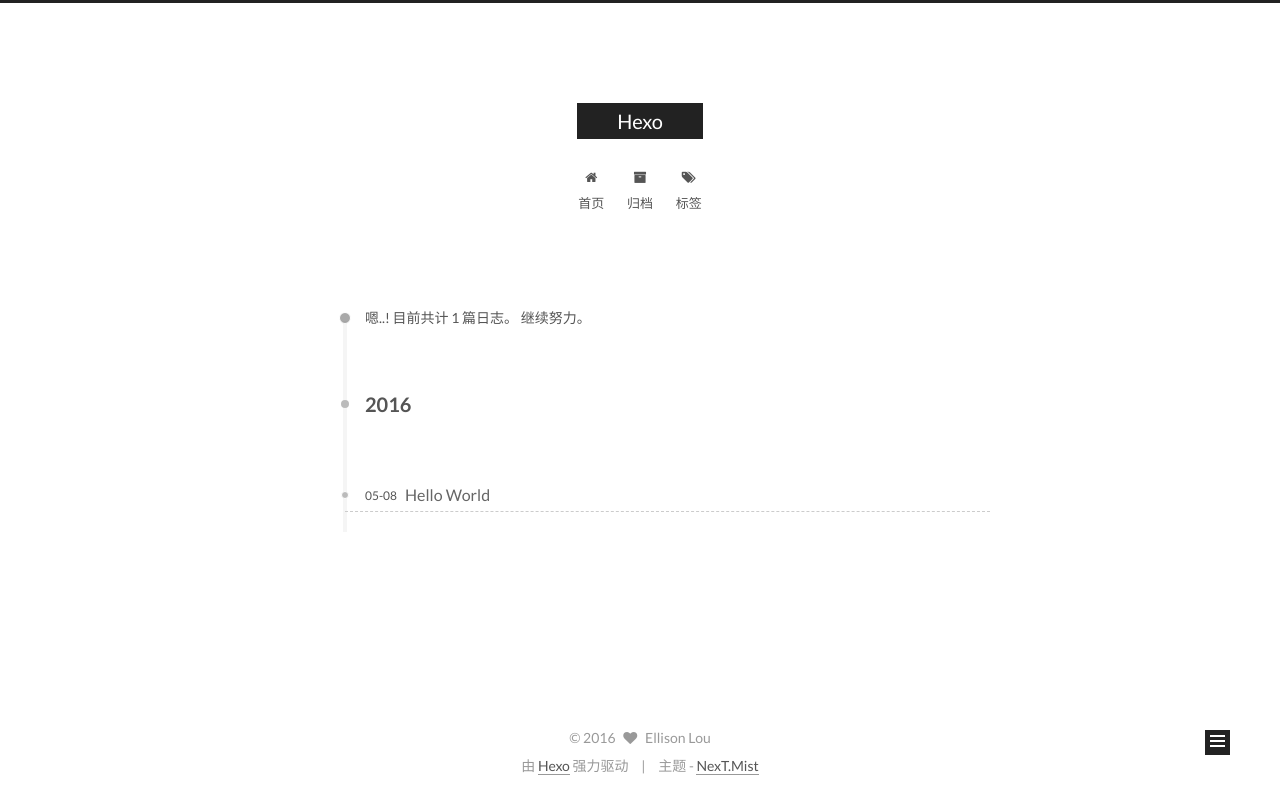
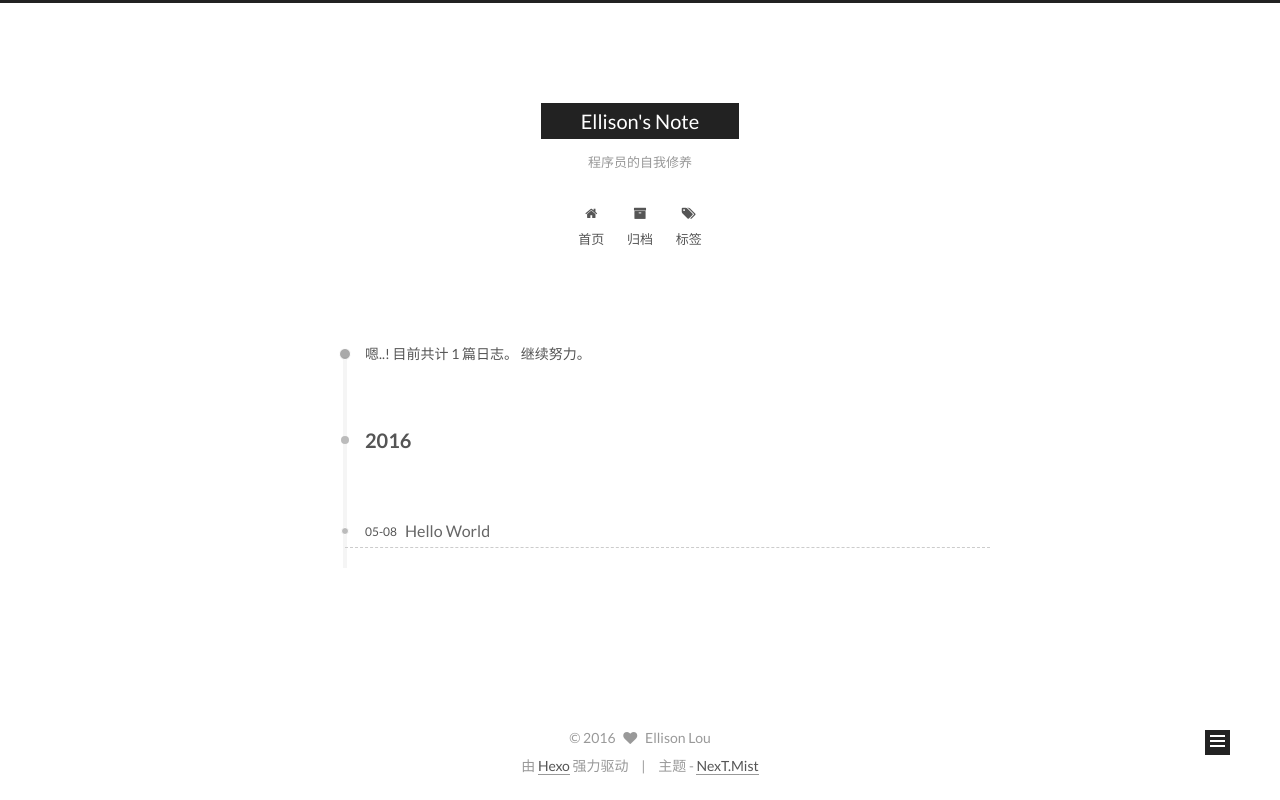
Before and after one commit to loutao/loutao.github.io, a plain HTML site: page archives/2016/05/index.html in a window 1280 px wide. Drawn offline with Linux system fonts and the light colour scheme.

Commit message:
Site updated: 2016-05-08 11:21:10

```diff
--- a/archives/2016/05/index.html
+++ b/archives/2016/05/index.html
@@ -59,12 +59,12 @@
 
 <meta name="description">
 <meta property="og:type" content="website">
-<meta property="og:title" content="Hexo">
+<meta property="og:title" content="Ellison's Note">
 <meta property="og:url" content="http://yoursite.com/archives/2016/05/index.html">
-<meta property="og:site_name" content="Hexo">
+<meta property="og:site_name" content="Ellison's Note">
 <meta property="og:description">
 <meta name="twitter:card" content="summary">
-<meta name="twitter:title" content="Hexo">
+<meta name="twitter:title" content="Ellison's Note">
 <meta name="twitter:description">
 
 
@@ -83,7 +83,7 @@
   };
 </script>
 
-  <title> 归档 | Hexo </title>
+  <title> 归档 | Ellison's Note </title>
 </head>
 
 <body itemscope itemtype="http://schema.org/WebPage" lang="zh-Hans">
@@ -114,11 +114,11 @@
   <div class="custom-logo-site-title">
     <a href="/"  class="brand" rel="start">
       <span class="logo-line-before"><i></i></span>
-      <span class="site-title">Hexo</span>
+      <span class="site-title">Ellison's Note</span>
       <span class="logo-line-after"><i></i></span>
     </a>
   </div>
-  <p class="site-subtitle"></p>
+  <p class="site-subtitle">程序员的自我修养</p>
 </div>
 
 <div class="site-nav-toggle">
```
Also changed, not shown: 2016/05/08/hello-world/index.html (+4 -4 lines), archives/2016/index.html (+6 -6 lines), archives/index.html (+6 -6 lines), index.html (+6 -6 lines).
